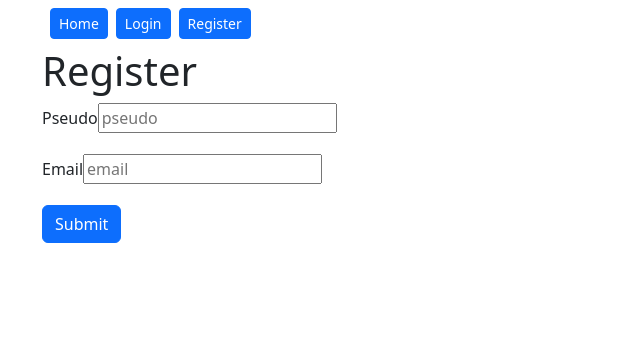
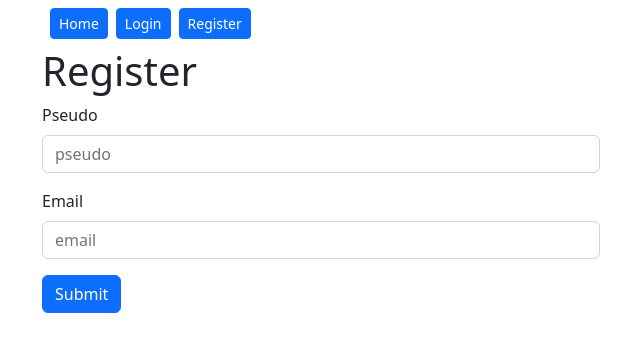
Before and after one commit to laurentbedu/blog-auth, a React (Create React App) app: page /register in a window 1280 px wide. Shown: the top 352 px of the page, without its empty margins (40-680 px from the left). Built offline with nearby package versions, Linux system fonts and the light colour scheme; no server answers.

Commit message:
Update RegisterScreen.jsx

```diff
--- a/src/screens/RegisterScreen.jsx
+++ b/src/screens/RegisterScreen.jsx
@@ -18,7 +18,7 @@ export default function RegisterScreen() {
           <label htmlFor="pseudo-input" className="form-label">
             Pseudo <i className={"text-danger"}>{errors.pseudo ? " *" : " " }</i>
           </label>
-          <input id="pseudo-input" type="text" placeholder="pseudo"
+          <input id="pseudo-input" type="text" placeholder="pseudo" className="form-control"
                 {...register("pseudo", { required: true, minLength: 3 })} />
           <i className={"text-danger d-block"}>{errors.pseudo ? "* at least 3 chars" : " " }</i>
         </div>
@@ -27,7 +27,7 @@ export default function RegisterScreen() {
           <label htmlFor="email-input" className="form-label">
             Email <i className={"text-danger"}>{errors.email ? " *" : " " }</i>
           </label>
-          <input id="email-input" type="email" placeholder="email"
+          <input id="email-input" type="email" placeholder="email" className="form-control"
                 {...register("email", { required: true, pattern: /^[\w-\.]+@([\w-]+\.)+[\w-]{2,4}$/i })} />
           <i className={"text-danger d-block"}>{errors.email ? "* must be a valid email address" : " " }</i>
         </div>
```
